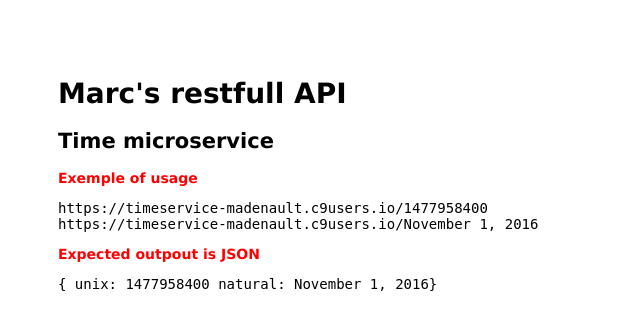
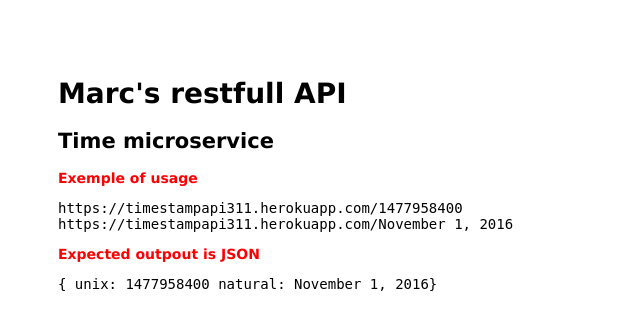
Before and after one commit to marcandre311/firstAPI, a Node server app: page / in a window 1280 px wide. Shown: the top 330 px of the page, without its empty margins (0-640 px from the left). Run offline with Node 20, Linux system fonts and the light colour scheme.

Commit message:
ajusted url name in index.jade

```diff
--- a/views/index.jade
+++ b/views/index.jade
@@ -4,8 +4,8 @@ block content
   h1 Marc's restfull API
   h2 Time microservice
   p Exemple of usage
-  code https://timeservice-madenault.c9users.io/1477958400
+  code https://timestampapi311.herokuapp.com/1477958400
   br
-  code https://timeservice-madenault.c9users.io/November 1, 2016
+  code https://timestampapi311.herokuapp.com/November 1, 2016
   p Expected outpout is JSON
   code { unix: 1477958400  natural: November 1, 2016}
```
